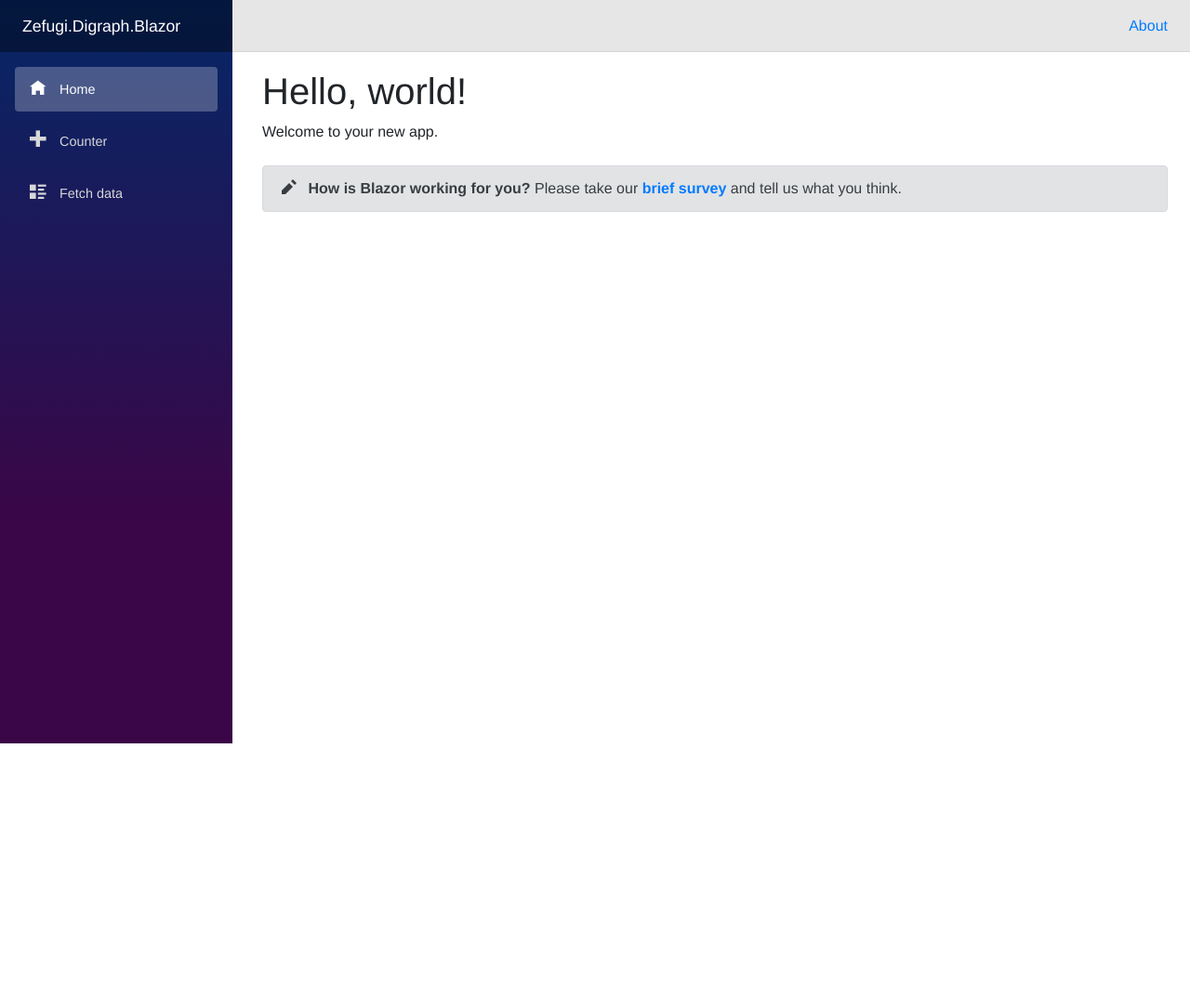
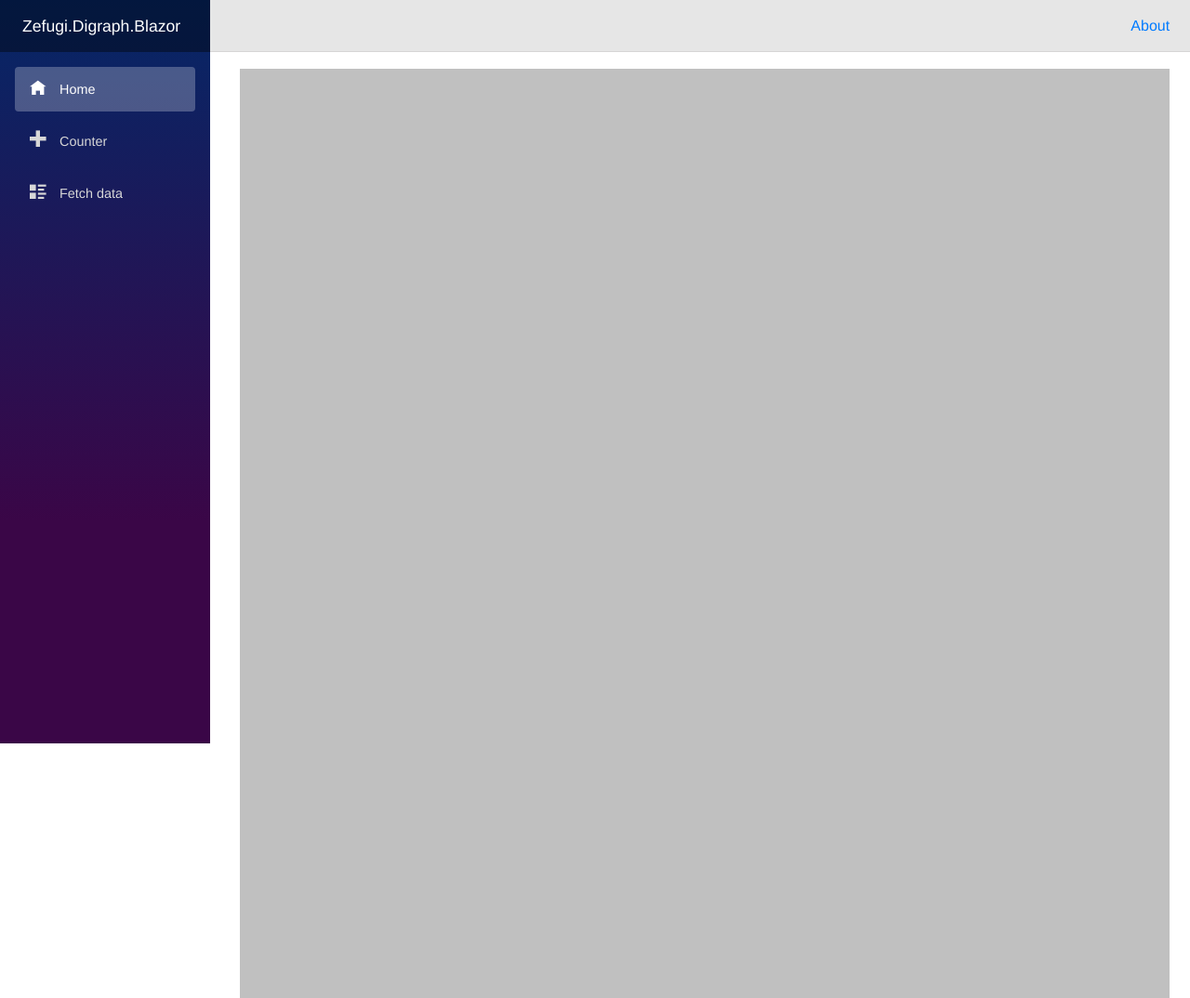
Before and after one commit to Zefugi/digraph, an ASP.NET Core app: page / in a window 1280 px wide. Shown: the whole page at 93% size. Before the commit the page ends 800 px from the top, so only its background shows below. Run offline with ASP.NET Core 8, Linux system fonts and the light colour scheme; the project's own start-up code is not run, and a stand-in starts its controllers and pages; some libraries are stand-ins or nearby versions.

Commit message:
Implemented a PanZoomSvg component.

```diff
--- a/Zefugi.Digraph.Blazor/Zefugi.Digraph.Blazor/Pages/Index.razor
+++ b/Zefugi.Digraph.Blazor/Zefugi.Digraph.Blazor/Pages/Index.razor
@@ -1,7 +1,3 @@
 @page "/"
 
-<h1>Hello, world!</h1>
-
-Welcome to your new app.
-
-<SurveyPrompt Title="How is Blazor working for you?" />
+<PanZoomSvg ID="MyPanZoomSvg"/>
--- /dev/null
+++ b/Zefugi.Digraph.Blazor/Zefugi.Digraph.Blazor/Shared/PanZoomSvg.razor
@@ -0,0 +1,6 @@
+<svg id="@ID" style="background-color: silver;" width="1000" height="1000" viewBox="0 0 1000 1000" onmousedown="pzsMouseDown()" onmouseup="pzsMouseUp()" onmousemove="pzsMouseMove()" onmousewheel="pzsMouseWheel()">
+
+</svg>
+@code {
+    [Parameter] public string ID { get; set; }
+}
--- a/Zefugi.Digraph.Blazor/Zefugi.Digraph.Blazor/wwwroot/index.html
+++ b/Zefugi.Digraph.Blazor/Zefugi.Digraph.Blazor/wwwroot/index.html
@@ -7,6 +7,7 @@
     <base href="/" />
     <link href="css/bootstrap/bootstrap.min.css" rel="stylesheet" />
     <link href="css/site.css" rel="stylesheet" />
+    <script src="js/PanZoomSvg.js"></script>
 </head>
 <body>
     <app>Loading...</app>
--- /dev/null
+++ b/Zefugi.Digraph.Blazor/Zefugi.Digraph.Blazor/wwwroot/js/PanZoomSvg.js
@@ -0,0 +1,22 @@
+var pzsIsDragging = false;
+
+function pzsMouseDown() {
+    pzsIsDragging = true;
+    console.log("panZoomSvg_mouseDown");
+}
+
+function pzsMouseUp() {
+    pzsIsDragging = false;
+    console.log("panZoomSvg_mouseUp");
+}
+
+function pzsMouseMove() {
+    if (pzsIsDragging) {
+
+        console.log("panZoomSvg_mouseMove");
+    }
+}
+
+function pzsMouseWheel() {
+    console.log("panZoomSvg_mouseWheel");
+}
```
